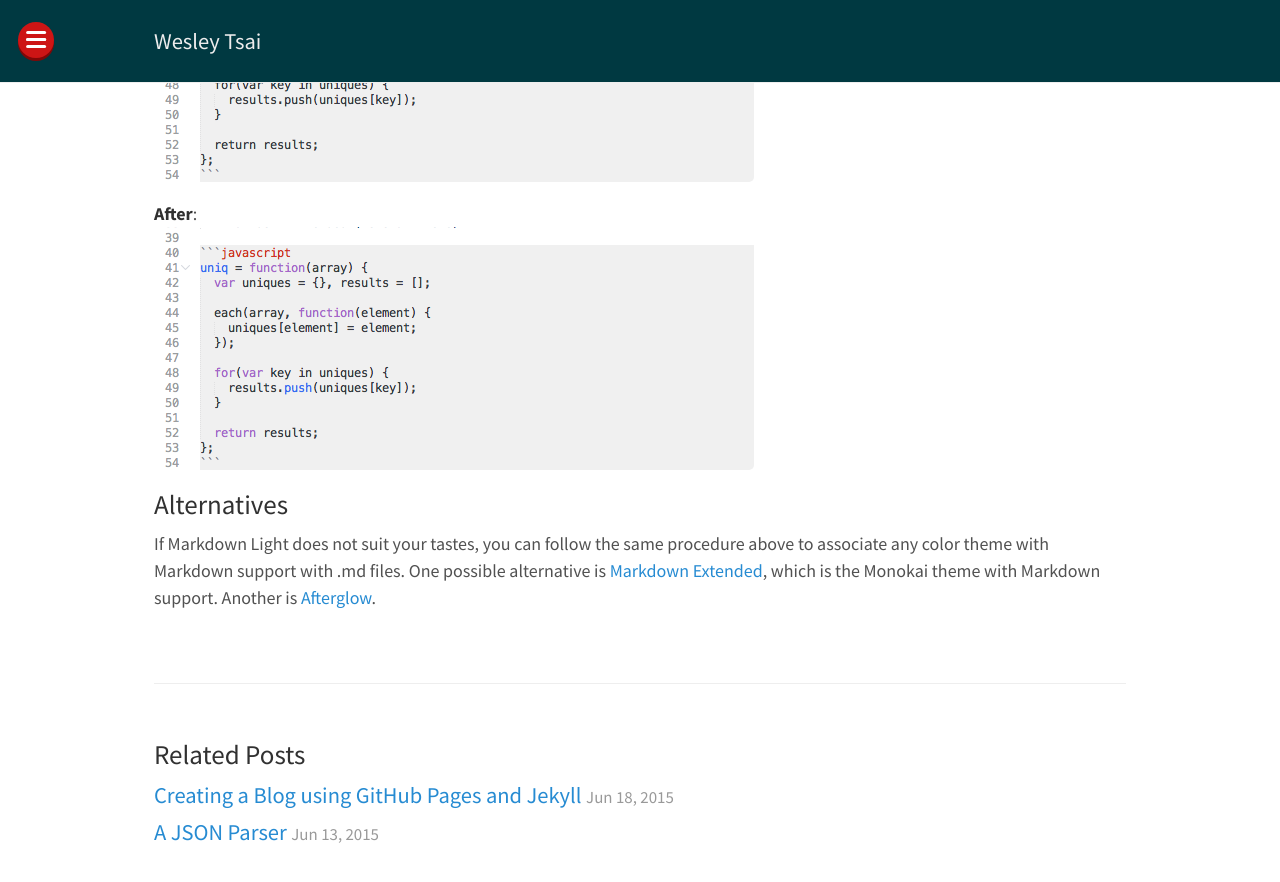
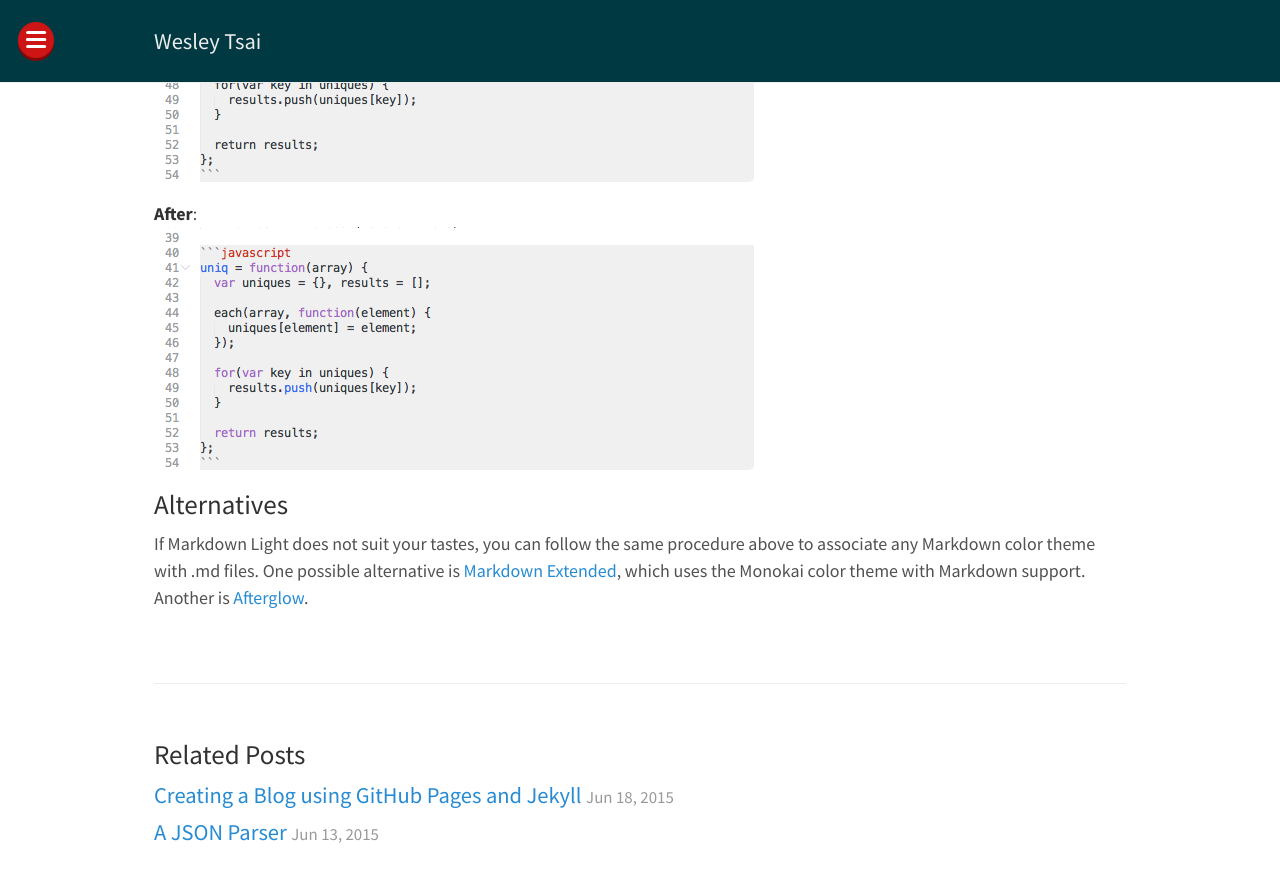
Before and after one commit to wezleytsai/wezleytsai.github.io, a Jekyll site: the page built from _posts/2015-07-05-get-better-markdown-syntax-highlighting-in-st3.md, in a window 1280 px wide and 900 px high, scrolled down 2890 px. Shown: the top 882 px of the window. Built offline with Jekyll 4.4.1, drawn with Linux system fonts in a browser that asks for light colours; nearby versions of some CDN libraries; Markdown is read by kramdown in place of the engine named in the settings.

Commit message:
Minor edit

```diff
--- a/_posts/2015-07-05-get-better-markdown-syntax-highlighting-in-st3.md
+++ b/_posts/2015-07-05-get-better-markdown-syntax-highlighting-in-st3.md
@@ -48,4 +48,4 @@ To get proper syntax highlighting within code blocks, specify the langauge after
 
 ## Alternatives ##
 
-If Markdown Light does not suit your tastes, you can follow the same procedure above to associate any color theme with Markdown support with .md files. One possible alternative is [Markdown Extended][markdown extended], which is the Monokai theme with Markdown support. Another is [Afterglow][afterglow].
+If Markdown Light does not suit your tastes, you can follow the same procedure above to associate any Markdown color theme with .md files. One possible alternative is [Markdown Extended][markdown extended], which uses the Monokai color theme with Markdown support. Another is [Afterglow][afterglow].
```
